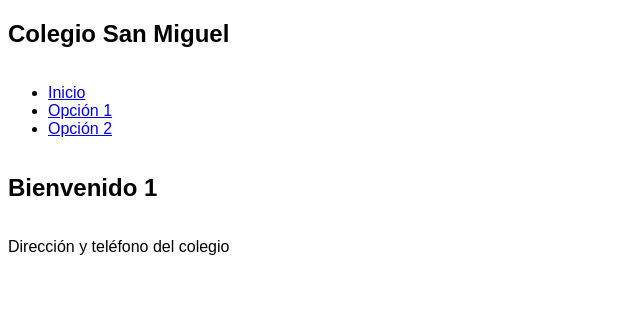
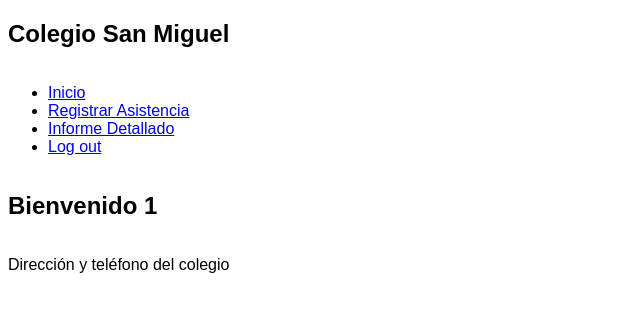
Before and after one commit to r-d-m-d/POO, a Flask app: page /panel/1/1 in a window 1280 px wide. Shown: the top 312 px of the page, without its empty margins (0-640 px from the left). Run offline with Flask 3, Linux system fonts and the light colour scheme.

Commit message:
Agrego nombre a las nuevas funcionalidades

```diff
--- a/u5/practico/templates/panel.html
+++ b/u5/practico/templates/panel.html
@@ -15,8 +15,9 @@
  <nav>
     <ul>
     <li><a href="#">Inicio</a></li>
-    <li><a href="#">Opción 1</a></li>
-    <li><a href="#">Opción 2</a></li>
+    <li><a href="#">Registrar Asistencia</a></li>
+    <li><a href="#">Informe Detallado</a></li>
+    <li><a href="#">Log out</a></li>
     </ul>
  </nav>
  <!-- si va a enviar datos al servidor use etiqueta form, si solo va a mostrar datos use la etiqueta article-->
```
